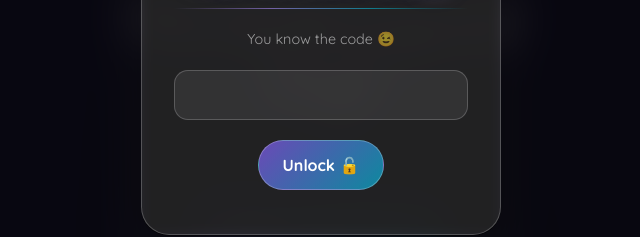
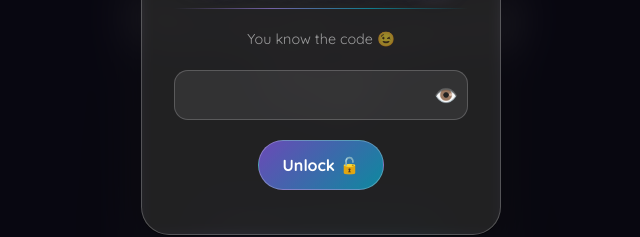
Before and after one commit to Jaskaran9880/Project_birthday, a Next.js app: page / in a window 1280 px wide. Shown: the part 375-612 px from the top of the page, without its empty margins (319-959 px from the left). Built offline with nearby package versions, Linux system fonts and the light colour scheme.

Commit message:
Update AuthScreen.jsx

```diff
--- a/src/components/AuthScreen.jsx
+++ b/src/components/AuthScreen.jsx
@@ -9,6 +9,7 @@
   const [input, setInput] = useState('')
   const [error, setError] = useState(false)
   const [success, setSuccess] = useState(false)
+  const [showPassword, setShowPassword] = useState(false)
 
   const handleSubmit = () => {
     if (input === SECRET_CODE) {
@@ -98,8 +99,9 @@
           You know the code 😉
         </p>
 
+        <div style={{ position: 'relative', width: '100%' }}>
           <input
-          type="password"
+            type={showPassword ? "text" : "password"}
             value={input}
             onChange={(e) => setInput(e.target.value)}
             onKeyPress={handleKeyPress}
@@ -111,12 +113,34 @@
               borderRadius: 14,
               color: 'white',
               fontFamily: 'Quicksand',
-            padding: '12px 16px',
+              padding: '12px 50px 12px 16px',
               fontSize: '1rem',
               width: '100%',
               outline: 'none'
             }}
           />
+          <button
+            onClick={() => setShowPassword(!showPassword)}
+            style={{
+              position: 'absolute',
+              right: 10,
+              top: '50%',
+              transform: 'translateY(-50%)',
+              background: 'transparent',
+              border: 'none',
+              color: 'white',
+              fontSize: '1.2rem',
+              cursor: 'pointer',
+              outline: 'none',
+              padding: 0,
+              display: 'flex',
+              alignItems: 'center',
+              justifyContent: 'center'
+            }}
+          >
+            {showPassword ? '🙈' : '👁️'}
+          </button>
+        </div>
 
         <AnimatePresence>
           {error && (
```
Lines whose indentation alone changed are shown as unchanged.
